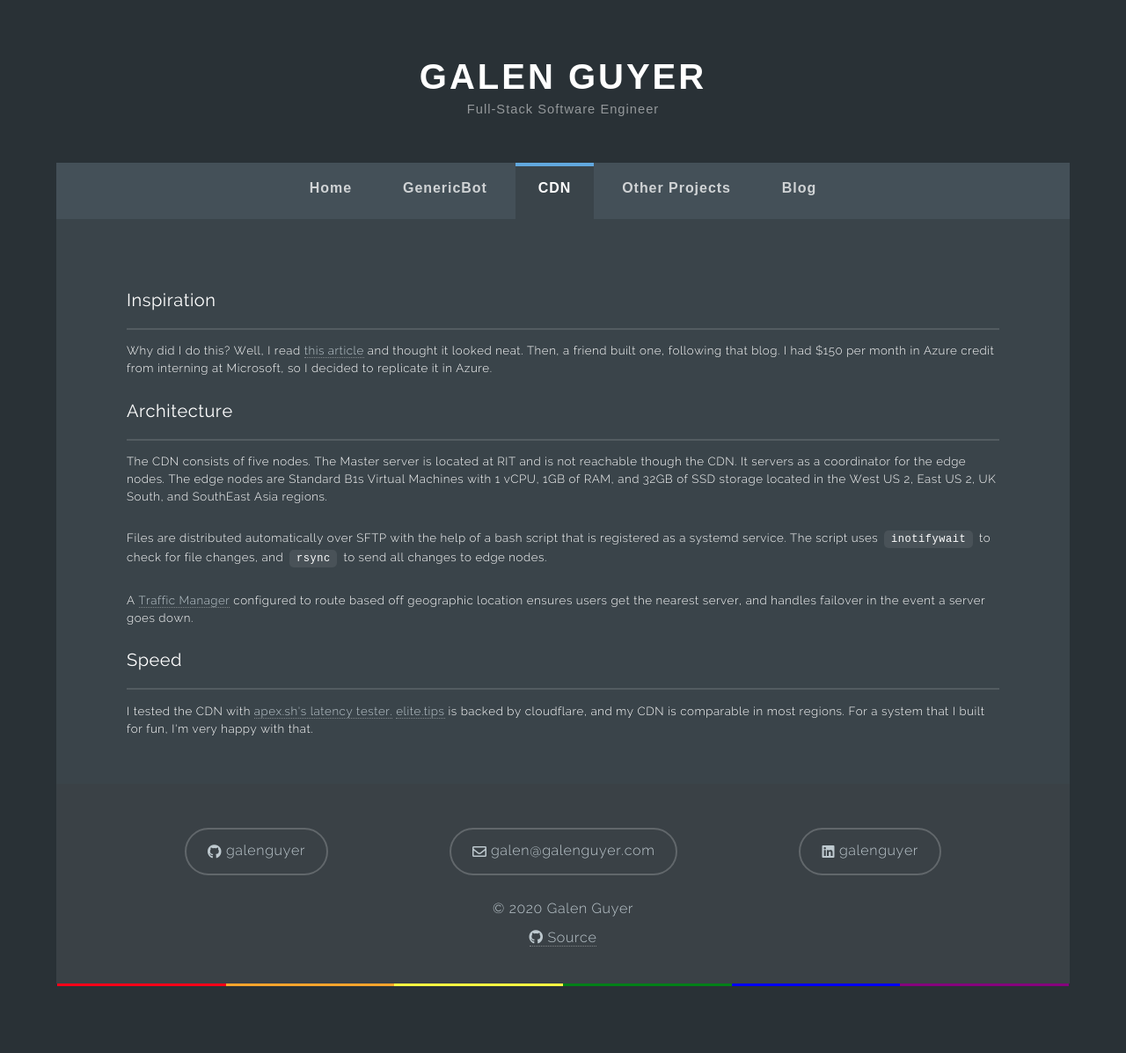
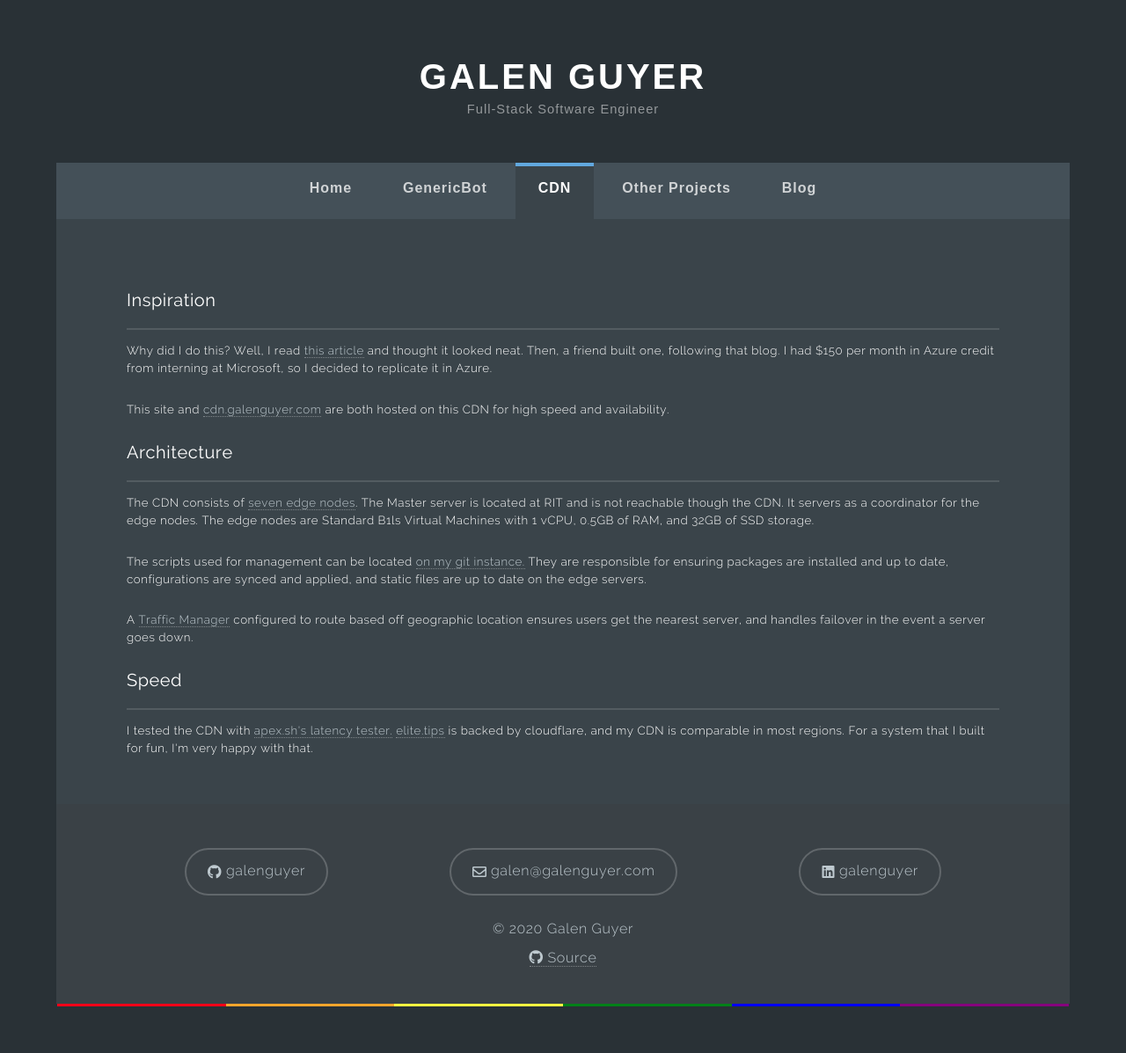
Before and after one commit to galenguyer/galenguyer.github.io.v1, a Jekyll site: the page built from cdn.html, in a window 1280 px wide. Shown: the whole page at 88% size. Built offline with Jekyll 4.4.1, drawn with Linux system fonts in a browser that asks for light colours; before the commit the page ends 1174 px from its top, so only the background shows below that.

Commit message:
Update cdn.html

```diff
--- a/cdn.html
+++ b/cdn.html
@@ -11,12 +11,13 @@ id: cdn
 <article>
     <h3>Inspiration</h3>
     <p>Why did I do this? Well, I read <a href="https://pasztor.at/blog/building-your-own-cdn">this article</a> and thought it looked neat. Then, a friend built one, following that blog. I had $150 per month in Azure credit from interning at Microsoft, so I decided to replicate it in Azure.</p>
+    <p>This site and <a href='//cdn.galenguyer.com'>cdn.galenguyer.com</a> are both hosted on this CDN for high speed and availability.</p>
 
     <h3>Architecture</h3>
-    <p>The CDN consists of five nodes. The Master server is located at RIT and is not reachable though the CDN. It servers as a coordinator for the edge nodes. The edge nodes are Standard B1s Virtual Machines with 1 vCPU, 1GB of RAM, and 32GB of SSD storage located in the West US 2, East US 2, UK South, and SouthEast Asia regions.</p>
-    <p>Files are distributed automatically over SFTP with the help of a bash script that is registered as a systemd service. The script uses <code>inotifywait</code> to check for file changes, and <code>rsync</code> to send all changes to edge nodes.</p>
+    <p>The CDN consists of <a href='https://cdn.galenguyer.com/img/nodes.png'>seven edge nodes</a>. The Master server is located at RIT and is not reachable though the CDN. It servers as a coordinator for the edge nodes. The edge nodes are Standard B1ls Virtual Machines with 1 vCPU, 0.5GB of RAM, and 32GB of SSD storage.</p>
+    <p>The scripts used for management can be located <a href='https://git.galenguyer.com/chef/cdn-configs'>on my git instance.</a> They are responsible for ensuring packages are installed and up to date, configurations are synced and applied, and static files are up to date on the edge servers.</p>
     <p>A <a href="https://azure.microsoft.com/en-us/services/traffic-manager/">Traffic Manager</a> configured to route based off geographic location ensures users get the nearest server, and handles failover in the event a server goes down.</p>
 
     <h3>Speed</h3>
-    <p>I tested the CDN with <a href="https://latency.apex.sh/?url=cdn.galenguyer.com&compare=elite.tips">apex.sh's latency tester.</a> <a href="https://elite.tips">elite.tips</a> is backed by cloudflare, and my CDN is comparable in most regions. For a system that I built for fun, I'm very happy with that.</p>
+    <p>I tested the CDN with <a href="https://latency.apex.sh/?url=galenguyer.com&compare=elite.tips">apex.sh's latency tester.</a> <a href="https://elite.tips">elite.tips</a> is backed by cloudflare, and my CDN is comparable in most regions. For a system that I built for fun, I'm very happy with that.</p>
 </article>
```
